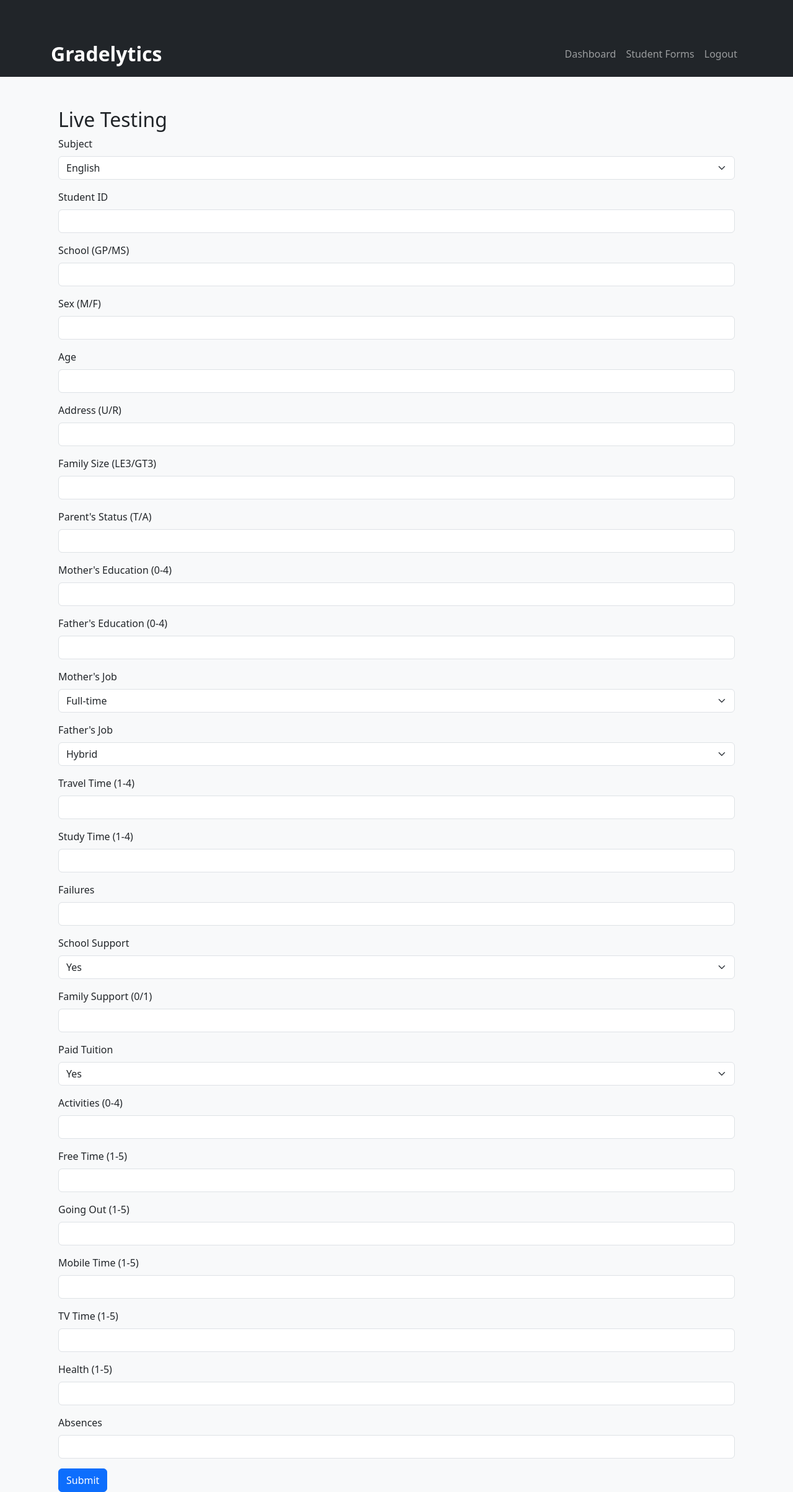
After one commit to Aakritisingla1895/Student-Grade-Prediction-Web-App-Code, a Flask app: page /live_testing in a window 1280 px wide. The commit adds this page. Shown: the whole page at 62% size. Run offline with Flask 3, Linux system fonts and the light colour scheme; the visitor is signed in with stand-in values (Sample User, id 1); some libraries are stand-ins or nearby versions.

Commit message:
Live testing

```diff
--- a/app.py
+++ b/app.py
@@ -38,18 +38,16 @@ def hash_password(password):
 def check_password(hashed_password, user_password):
     return bcrypt.checkpw(user_password.encode('utf-8'), hashed_password.encode('utf-8'))
 
-# Before request handler
 @app.before_request
 def check_session():
-    # Exclude login, signup, and static routes from session check
-    if request.endpoint in ["login", "signup", "forgot_password", "static"]:
+    # Exclude login, signup, forgot_password, live_testing, and static routes from session check
+    if request.endpoint in ["login", "signup", "forgot_password", "live_testing", "static"]:
         return
 
     # Redirect to login if the user is not logged in
     if "username" not in session:
         flash("You need to log in first.", "danger")
         return redirect(url_for("login"))
-
 # Routes
 @app.route("/")
 def home():
@@ -353,6 +351,78 @@ def test_prediction(subject):
                          ai_summary=ai_summary,
                          student_data=student_data)
 
+@app.route('/live_testing', methods=['GET', 'POST'])
+def live_testing():
+    if request.method == "POST":
+        try:
+            # Collect all form fields
+            subject = request.form.get('subject')
+            student_id = request.form.get('student_id')
+            school = request.form.get('school')
+            sex = request.form.get('sex')
+            age = int(request.form.get('age'))
+            address = request.form.get('address')
+            famsize = request.form.get('famsize')
+            pstatus = request.form.get('pstatus')
+            medu = int(request.form.get('medu'))
+            fedu = int(request.form.get('fedu'))
+            mjob = request.form.get('mjob')
+            fjob = request.form.get('fjob')
+            traveltime = int(request.form.get('traveltime'))
+            studytime = int(request.form.get('studytime'))
+            failures = int(request.form.get('failures'))
+            schoolsup = request.form.get('schoolsup')
+            famsup = int(request.form.get('famsup'))
+            paidtuition = request.form.get('paidtuition')
+            activities = int(request.form.get('activities'))
+            free_time = int(request.form.get('free_time'))
+            going_out = int(request.form.get('going_out'))
+            mobile_time = int(request.form.get('mobile_time'))
+            tv_watch_time = int(request.form.get('tv_watch_time'))
+            health = int(request.form.get('health'))
+            absences = int(request.form.get('absences'))
+
+            conn = get_db_connection()
+            cur = conn.cursor()
+
+            # Dynamic table selection based on subject
+            table_name = {
+                'english': 'english_dataset',
+                'mathematics': 'maths_dataset',
+                'physics': 'physics_dataset',
+                'computer_science': 'computer_science_dataset'
+            }.get(subject, 'english_dataset')  # default to english
+
+            cur.execute(f"""
+                INSERT INTO {table_name} (
+                    student_id, school, sex, age, address, famsize, pstatus,
+                    medu, fedu, mjob, fjob, traveltime, studytime, failures,
+                    schoolsup, famsup, paidtuition, activities, free_time,
+                    going_out, mobile_time, tv_watch_time, health, absences
+                ) VALUES (%s, %s, %s, %s, %s, %s, %s, %s, %s, %s, %s, %s, %s, %s,
+                         %s, %s, %s, %s, %s, %s, %s, %s, %s, %s)
+            """, (
+                student_id, school, sex, age, address, famsize, pstatus,
+                medu, fedu, mjob, fjob, traveltime, studytime, failures,
+                schoolsup, famsup, paidtuition, activities, free_time,
+                going_out, mobile_time, tv_watch_time, health, absences
+            ))
+
+            conn.commit()
+            flash('Data submitted successfully!', 'success')
+
+        except Exception as e:
+            conn.rollback()
+            flash(f'Error submitting data: {str(e)}', 'danger')
+
+        finally:
+            cur.close()
+            conn.close()
+            return redirect(url_for('live_testing'))
+
+    # GET request - render empty form
+    return render_template('live_testing.html')
+
 @app.route("/dashboard")
 def dashboard():
     if "username" not in session:
--- a/templates/base.html
+++ b/templates/base.html
@@ -45,6 +45,10 @@
                         <li class="nav-item">
                             <a class="nav-link" href="{{ url_for('signup') }}">Signup</a>
                         </li>
+
+                        <li class="nav-item">
+                            <a class="nav-link" href="{{ url_for('live_testing') }}">Live Testing</a>
+                        </li>
                     {% endif %}
                 </ul>
             </div>
--- /dev/null
+++ b/templates/live_testing.html
@@ -0,0 +1,174 @@
+{% extends "base.html" %}
+
+{% block content %}
+<div class="container">
+    <h2>Live Testing</h2>
+    <form method="POST" action="{{ url_for('live_testing') }}">
+        <!-- Subject Selection -->
+        <div class="mb-3">
+            <label for="subject" class="form-label">Subject</label>
+            <select class="form-select" id="subject" name="subject" required>
+                <option value="english">English</option>
+                <option value="mathematics">Mathematics</option>
+                <option value="physics">Physics</option>
+                <option value="computer_science">Computer Science</option>
+            </select>
+        </div>
+
+        <!-- Student ID -->
+        <div class="mb-3">
+            <label for="student_id" class="form-label">Student ID</label>
+            <input type="number" class="form-control" id="student_id" name="student_id" required>
+        </div>
+
+        <!-- School -->
+        <div class="mb-3">
+            <label for="school" class="form-label">School (GP/MS)</label>
+            <input type="text" class="form-control" id="school" name="school" required>
+        </div>
+
+        <!-- Sex -->
+        <div class="mb-3">
+            <label for="sex" class="form-label">Sex (M/F)</label>
+            <input type="text" class="form-control" id="sex" name="sex" required>
+        </div>
+
+        <!-- Age -->
+        <div class="mb-3">
+            <label for="age" class="form-label">Age</label>
+            <input type="number" class="form-control" id="age" name="age" min="10" max="30" required>
+        </div>
+
+        <!-- Address -->
+        <div class="mb-3">
+            <label for="address" class="form-label">Address (U/R)</label>
+            <input type="text" class="form-control" id="address" name="address" required>
+        </div>
+
+        <!-- Family Size -->
+        <div class="mb-3">
+            <label for="famsize" class="form-label">Family Size (LE3/GT3)</label>
+            <input type="text" class="form-control" id="famsize" name="famsize" required>
+        </div>
+
+        <!-- Parent's Cohabitation Status -->
+        <div class="mb-3">
+            <label for="pstatus" class="form-label">Parent's Status (T/A)</label>
+            <input type="text" class="form-control" id="pstatus" name="pstatus" required>
+        </div>
+
+        <!-- Mother's Education -->
+        <div class="mb-3">
+            <label for="medu" class="form-label">Mother's Education (0-4)</label>
+            <input type="number" class="form-control" id="medu" name="medu" min="0" max="4" required>
+        </div>
+
+        <!-- Father's Education -->
+        <div class="mb-3">
+            <label for="fedu" class="form-label">Father's Education (0-4)</label>
+            <input type="number" class="form-control" id="fedu" name="fedu" min="0" max="4" required>
+        </div>
+
+        <!-- Mother's Job -->
+        <div class="mb-3">
+            <label for="mjob" class="form-label">Mother's Job</label>
+            <select class="form-select" id="mjob" name="mjob" required>
+                <option value="Full_time">Full-time</option>
+                <option value="Part_time">Part-time</option>
+                <option value="Hybrid">Hybrid</option>
+                <option value="At_home">At home</option>
+            </select>
+        </div>
+
+        <!-- Father's Job -->
+        <div class="mb-3">
+            <label for="fjob" class="form-label">Father's Job</label>
+            <select class="form-select" id="fjob" name="fjob" required>
+                <option value="Hybrid">Hybrid</option>
+                <option value="Full_time">Full-time</option>
+                <option value="Part_time">Part-time</option>
+                <option value="At_home">At home</option>
+            </select>
+        </div>
+
+        <!-- Numeric Inputs -->
+        <div class="mb-3">
+            <label for="traveltime" class="form-label">Travel Time (1-4)</label>
+            <input type="number" class="form-control" id="traveltime" name="traveltime" min="1" max="4" required>
+        </div>
+
+        <div class="mb-3">
+            <label for="studytime" class="form-label">Study Time (1-4)</label>
+            <input type="number" class="form-control" id="studytime" name="studytime" min="1" max="4" required>
+        </div>
+
+        <div class="mb-3">
+            <label for="failures" class="form-label">Failures</label>
+            <input type="number" class="form-control" id="failures" name="failures" min="0" required>
+        </div>
+
+        <!-- School Support -->
+        <div class="mb-3">
+            <label for="schoolsup" class="form-label">School Support</label>
+            <select class="form-select" id="schoolsup" name="schoolsup" required>
+                <option value="yes">Yes</option>
+                <option value="no">No</option>
+            </select>
+        </div>
+
+        <!-- Family Support -->
+        <div class="mb-3">
+            <label for="famsup" class="form-label">Family Support (0/1)</label>
+            <input type="number" class="form-control" id="famsup" name="famsup" min="0" max="1" required>
+        </div>
+
+        <!-- Paid Tuition -->
+        <div class="mb-3">
+            <label for="paidtuition" class="form-label">Paid Tuition</label>
+            <select class="form-select" id="paidtuition" name="paidtuition" required>
+                <option value="yes">Yes</option>
+                <option value="no">No</option>
+            </select>
+        </div>
+
+        <!-- Activities -->
+        <div class="mb-3">
+            <label for="activities" class="form-label">Activities (0-4)</label>
+            <input type="number" class="form-control" id="activities" name="activities" min="0" max="4" required>
+        </div>
+
+        <!-- Remaining Fields -->
+        <div class="mb-3">
+            <label for="free_time" class="form-label">Free Time (1-5)</label>
+            <input type="number" class="form-control" id="free_time" name="free_time" min="1" max="5" required>
+        </div>
+
+        <div class="mb-3">
+            <label for="going_out" class="form-label">Going Out (1-5)</label>
+            <input type="number" class="form-control" id="going_out" name="going_out" min="1" max="5" required>
+        </div>
+
+        <div class="mb-3">
+            <label for="mobile_time" class="form-label">Mobile Time (1-5)</label>
+            <input type="number" class="form-control" id="mobile_time" name="mobile_time" min="1" max="5" required>
+        </div>
+
+        <div class="mb-3">
+            <label for="tv_watch_time" class="form-label">TV Time (1-5)</label>
+            <input type="number" class="form-control" id="tv_watch_time" name="tv_watch_time" min="1" max="5" required>
+        </div>
+
+        <div class="mb-3">
+            <label for="health" class="form-label">Health (1-5)</label>
+            <input type="number" class="form-control" id="health" name="health" min="1" max="5" required>
+        </div>
+
+        <div class="mb-3">
+            <label for="absences" class="form-label">Absences</label>
+            <input type="number" class="form-control" id="absences" name="absences" min="0" required>
+        </div>
+
+        <button type="submit" class="btn btn-primary">Submit</button>
+    </form>
+</div>
+{% endblock %}
```
Also changed, not shown: templates/student_signup.html (+18 -7 lines), templates/teacher_login.html (+8 -10 lines).
